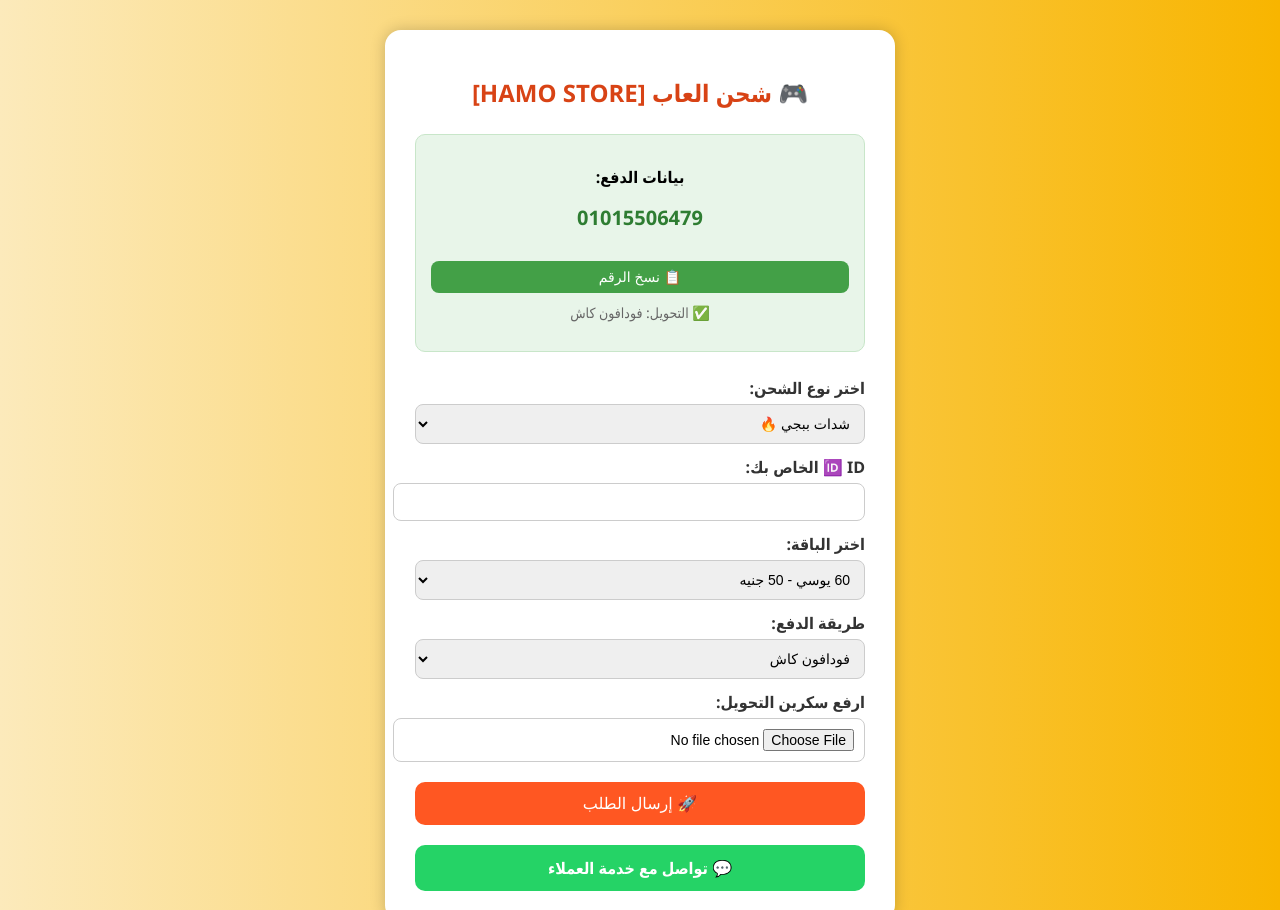
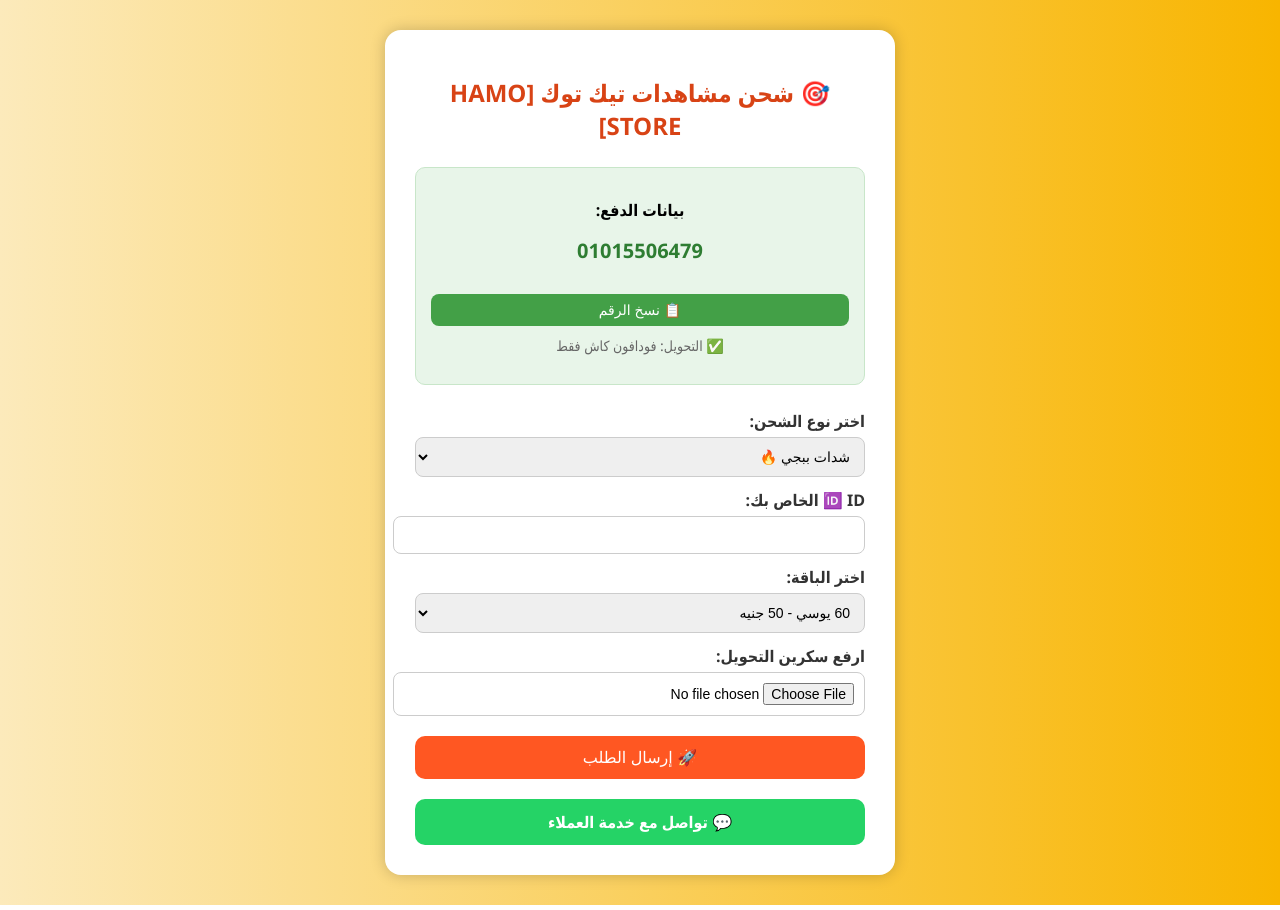
Before and after one commit to ClarkHamofares/-HAMO-STORE-, a plain HTML site: page index.html in a window 1280 px wide. Shown: the top 910 px of the page. Drawn offline with Linux system fonts and the light colour scheme.

Commit message:
Update index.html

```diff
--- a/index.html
+++ b/index.html
@@ -3,18 +3,18 @@
 <head>
   <meta charset="UTF-8" />
   <meta name="viewport" content="width=device-width, initial-scale=1.0" />
-  <title>شحن العاب 🎮 [HAMO STORE]</title>
+  <title>شحن مشاهدات تيك توك 🎯 [HAMO STORE]</title>
   <link rel="stylesheet" href="style.css" />
 </head>
 <body>
   <div class="container">
-    <h1>🎮 شحن العاب [HAMO STORE]</h1>
+    <h1>🎯 شحن مشاهدات تيك توك [HAMO STORE]</h1>
 
     <div class="cash-box" id="paymentBox">
       <p><strong>بيانات الدفع:</strong></p>
       <p class="cash-number" id="cashNumber">01015506479</p>
       <button onclick="copyCashNumber()" class="copy-btn">📋 نسخ الرقم</button>
-      <p class="note">✅ التحويل: فودافون كاش</p>
+      <p class="note">✅ التحويل: فودافون كاش فقط</p>
     </div>
 
     <form id="orderForm">
@@ -22,7 +22,7 @@
       <select id="game" required onchange="updatePackages()">
         <option value="pubg">شدات ببجي 🔥</option>
         <option value="freefire">جواهر فري فاير 💎</option>
-        <option value="steam">شراء ألعاب ستيم 🎮</option>
+        <option value="tiktok">مشاهدات تيك توك 🎯</option>
       </select>
 
       <label for="pubgId" id="idLabel">🆔 ID الخاص بك:</label>
@@ -30,14 +30,6 @@
 
       <label for="package">اختر الباقة:</label>
       <select id="package" required></select>
-
-      <label for="payment">طريقة الدفع:</label>
-      <select id="payment" required onchange="updatePaymentInfo()">
-        <option value="فودافون كاش">فودافون كاش</option>
-        <option value="Payeer">Payeer</option>
-        <option value="Binance Pay">Binance Pay</option>
-        <option value="فوري">فوري</option>
-      </select>
 
       <label for="screenshot">ارفع سكرين التحويل:</label>
       <input type="file" id="screenshot" required />
```
